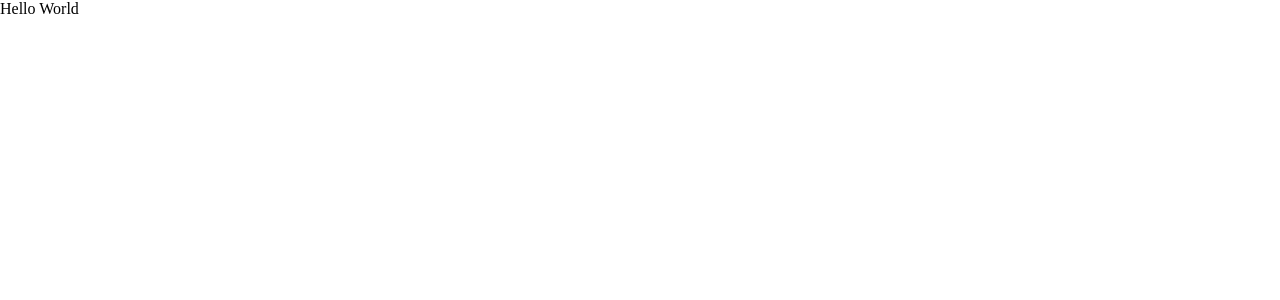
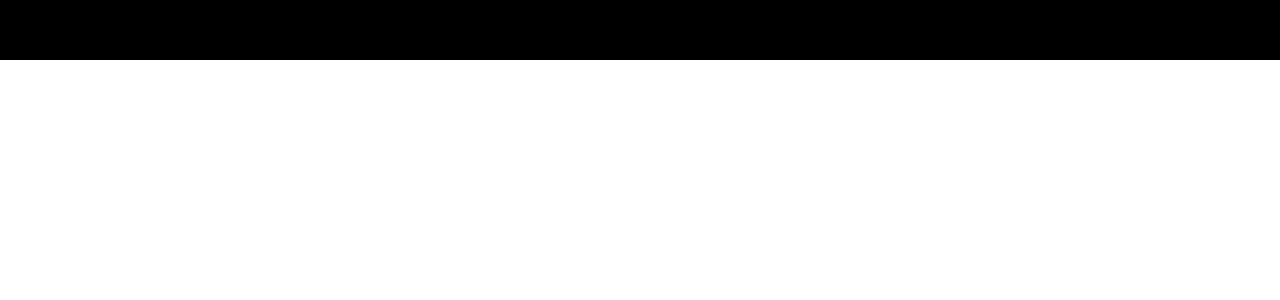
Before and after one commit to Amrindra/ecommerce-website-2022, a React (Create React App) app: page / in a window 1280 px wide. Shown: the top 300 px of the page. Built offline with nearby package versions, Linux system fonts and the light colour scheme.

Commit message:
created homepage, navabr and installed styled components

```diff
--- a/package.json
+++ b/package.json
@@ -9,6 +9,7 @@
     "react": "^18.1.0",
     "react-dom": "^18.1.0",
     "react-scripts": "5.0.1",
+    "styled-components": "^5.3.5",
     "web-vitals": "^2.1.4"
   },
   "scripts": {
--- a/src/App.js
+++ b/src/App.js
@@ -1,5 +1,11 @@
+import Home from "./pages/Home";
+
 function App() {
-  return <div className="app">Hello World</div>;
+  return (
+    <div className="app">
+      <Home />
+    </div>
+  );
 }
 
 export default App;
--- /dev/null
+++ b/src/components/Navbar.jsx
@@ -0,0 +1,7 @@
+import React from "react";
+
+function Navbar() {
+  return <div>Navbar</div>;
+}
+
+export default Navbar;
--- a/src/pages/Home.jsx
+++ b/src/pages/Home.jsx
@@ -1,5 +1,17 @@
+import styled from "styled-components";
+import Navbar from "../components/Navbar";
+
 function Home() {
-  return <div>Home page</div>;
+  return (
+    <Container>
+      <Navbar />
+    </Container>
+  );
 }
 
 export default Home;
+
+const Container = styled.div`
+  height: 60px;
+  background-color: black;
+`;
```
Also changed, not shown: 1 other file (tests, documents, lock files or other folders).
